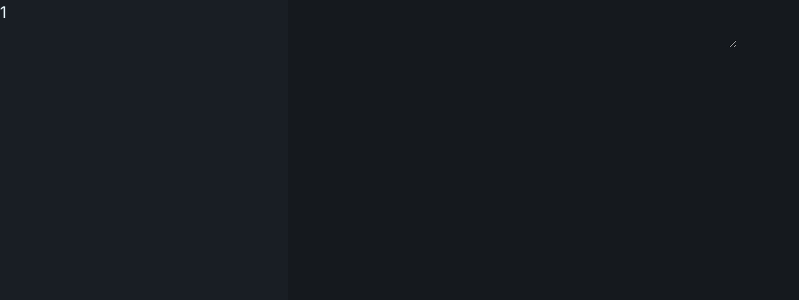
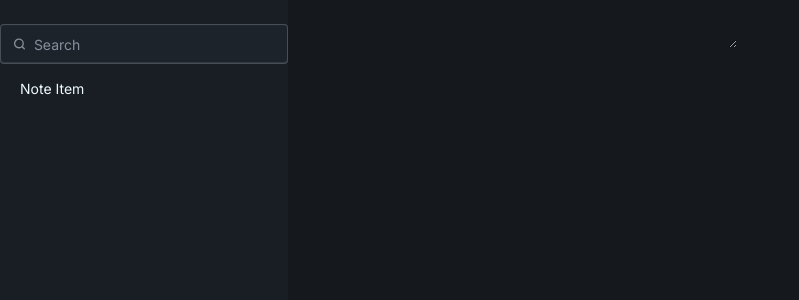
Before and after one commit to jamiewilliamsxyz/notebase, a React (Vite) app: page / in a window 1280 px wide. Shown: the top 300 px of the page, without its empty margins (0-799 px from the left). Built offline with nearby package versions, Linux system fonts and the light colour scheme.

Commit message:
Create sidebar layout and layout components
Created the sidebar layout with the basic layout components which are the SidebarActions, SearchBar and NoteMenu

```diff
--- /dev/null
+++ b/src/components/features/sidebar/NoteItem.jsx
@@ -0,0 +1,7 @@
+export const NoteItem = () => {
+  return (
+    <li>
+      <a>Note Item</a>
+    </li>
+  );
+};
--- /dev/null
+++ b/src/components/features/sidebar/NoteMenu.jsx
@@ -0,0 +1,9 @@
+import { NoteItem } from "./NoteItem";
+
+export const NoteMenu = () => {
+  return (
+    <ul className="menu">
+      <NoteItem />
+    </ul>
+  );
+};
--- /dev/null
+++ b/src/components/features/sidebar/SearchBar.jsx
@@ -0,0 +1,23 @@
+export const SearchBar = () => {
+  return (
+    <label className="input">
+      <svg
+        className="h-[1em] opacity-50"
+        xmlns="http://www.w3.org/2000/svg"
+        viewBox="0 0 24 24"
+      >
+        <g
+          strokeLinejoin="round"
+          strokeLinecap="round"
+          strokeWidth="2.5"
+          fill="none"
+          stroke="currentColor"
+        >
+          <circle cx="11" cy="11" r="8"></circle>
+          <path d="m21 21-4.3-4.3"></path>
+        </g>
+      </svg>
+      <input type="search" placeholder="Search" />
+    </label>
+  );
+};
--- /dev/null
+++ b/src/components/features/sidebar/SidebarActions.jsx
@@ -0,0 +1,8 @@
+export const SidebarActions = () => {
+  return (
+    <div>
+      <button></button>
+      <button></button>
+    </div>
+  );
+};
--- a/src/components/layout/Sidebar.jsx
+++ b/src/components/layout/Sidebar.jsx
@@ -1,7 +1,15 @@
+import { SidebarActions } from "../features/sidebar/SidebarActions";
+import { SearchBar } from "../features/sidebar/SearchBar";
+import { NoteMenu } from "../features/sidebar/NoteMenu";
+
 export const Sidebar = () => {
   return (
-    <div className="bg-base-200 w-[18rem] min-w-[18rem] h-screen">
-      <div>1</div>
+    <div className="bg-base-200 w-[18rem] min-w-[18rem] h-screen flex flex-col">
+      <SidebarActions />
+      <div>
+        <SearchBar />
+        <NoteMenu />
+      </div>
     </div>
   );
 };
```
